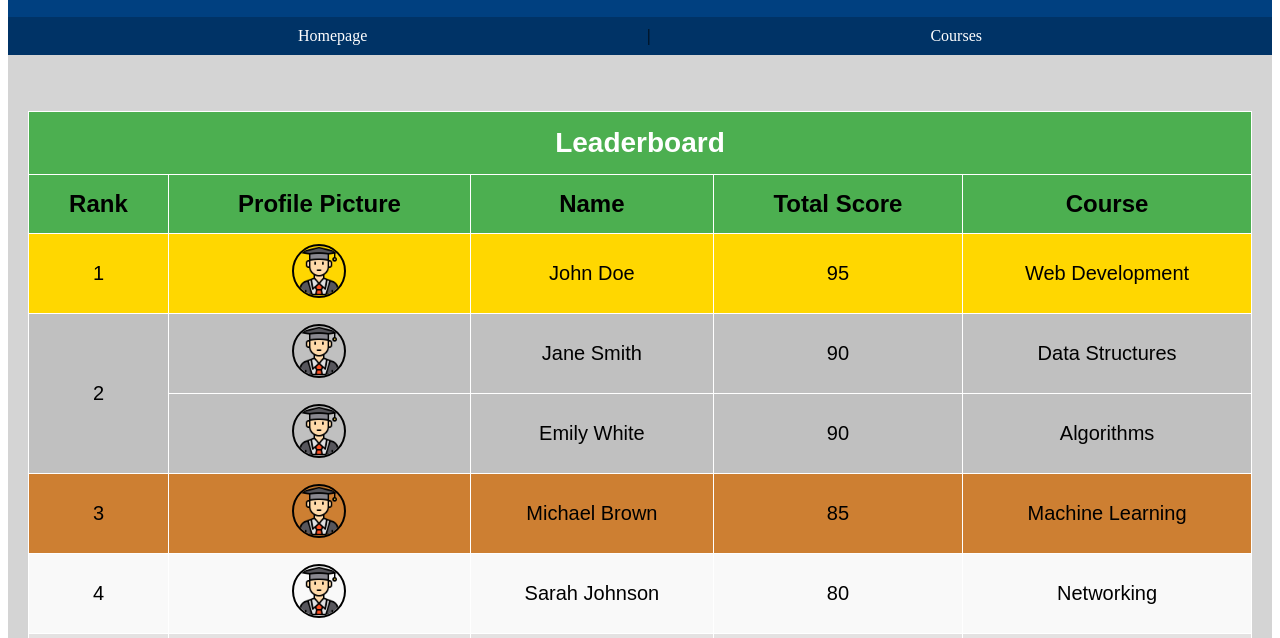
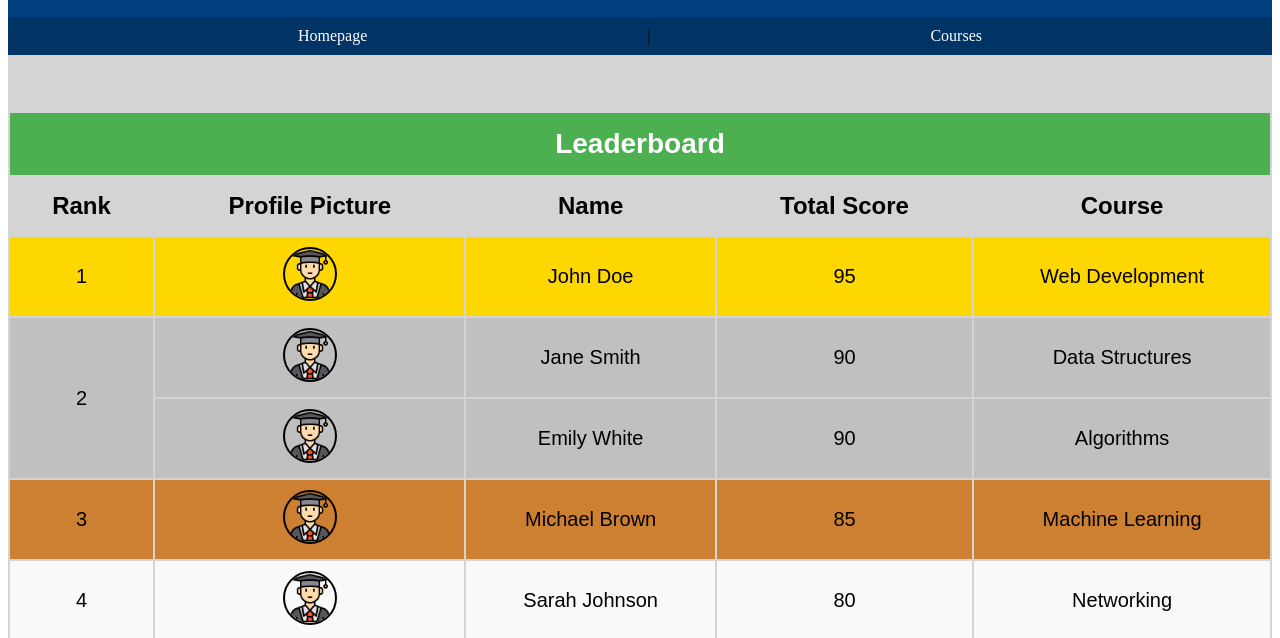
Before and after one commit to ade123a/Assignment2, a plain HTML site: page leaderboard.html in a window 1280 px wide. Shown: the part 131-769 px from the top of the page. Drawn offline with Linux system fonts and the light colour scheme.

Commit message:
minor edits

```diff
--- a/styles.css
+++ b/styles.css
@@ -129,6 +129,10 @@ footer{
 
 /* ################### STYLING FOR leaderboard.html ################### */
 /* Table Styling */
+.leaderboard-body main{
+    padding: 20px 0px;
+}
+
 .leaderboard-body table {
     width: 100%;
     border-collapse: collapse;
@@ -136,10 +140,12 @@ footer{
     font-size: 20px;
     font-family: Arial, Helvetica, sans-serif; /* Set font for entire page */
 }
+
 .leaderboard-body th, td {
     padding: 10px;
-    border: 1px solid white; /* Changed border color to white */
+    border: 2px solid #d4d4d4; /* Changed border color to white */
 }
+
 /* Table Header */
 .leaderboard-body th {
     background-color: #4CAF50;
@@ -148,42 +154,44 @@ footer{
     padding: 15px;
     font-weight: bold;
 }
+
 /* Leaderboard Title Styling */
 .leaderboard-body th[colspan] {
-    color: white !important; /* Explicitly ensure white text for Leaderboard title */
+    color: white ; /* Explicitly ensure white text for Leaderboard title */
     font-size: 28px;
     text-align: center;
 }
+
 /* Second Row (Column Titles) Styling */
 .leaderboard-body th:not([colspan]) {
     color: black !important;
     font-weight: bold;
+    background-color:#d4d4d4; ;
 }
+
 /* Rank Row Styling */
 .leaderboard-body tr:nth-child(2) { /* 1st place */
     background-color: #FFD700;
 }
+
 .leaderboard-body tr:nth-child(3), tr:nth-child(4) { /* 2nd place (merged cells if tied) */
     background-color: #C0C0C0;
 }
+
 .leaderboard-body tr:nth-child(5) { /* 3rd place */
     background-color: #CD7F32;
 }
-/* Ensure Only First Two Rows are Bold */
-.leaderboard-body th, tr:nth-child(1) th, tr:nth-child(2) th {
-    font-weight: bold;
-}
-/* Remove Bold From Other Rows */
-.leaderboard-body td {
-    font-weight: normal;
-}
+
+
 /* Alternating Row Colors */
 .leaderboard-body tr:nth-child(even):not(:nth-child(2)):not(:nth-child(3)):not(:nth-child(4)):not(:nth-child(5)) {
     background-color: #f9f9f9;
 }
+
 .leaderboard-body tr:nth-child(odd):not(:nth-child(2)):not(:nth-child(3)):not(:nth-child(4)):not(:nth-child(5)) {
     background-color: #e4e2e2;
 }
+
 /* Profile Picture Circular Styling */
 .leaderboard-body td img {
     width: 50px;
@@ -191,3 +199,7 @@ footer{
     border-radius: 50%;
     border: 2px solid black; /* Added black border around profile pictures */
 }
+
+.leaderboard-body tr{
+    border: 2px solid #d4d4d4;
+}
```
Also changed, not shown: leaderboard.html (+1 -1 lines).
